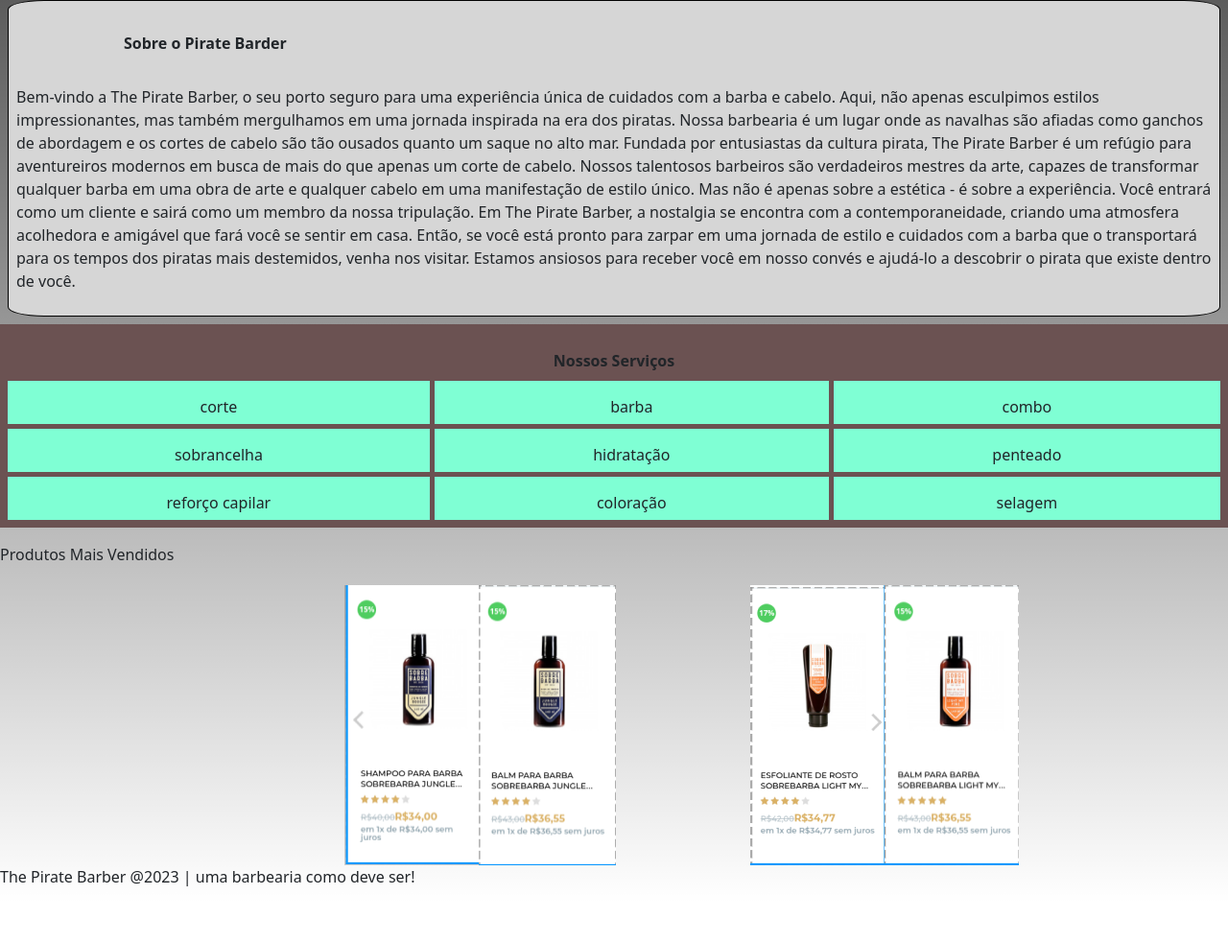
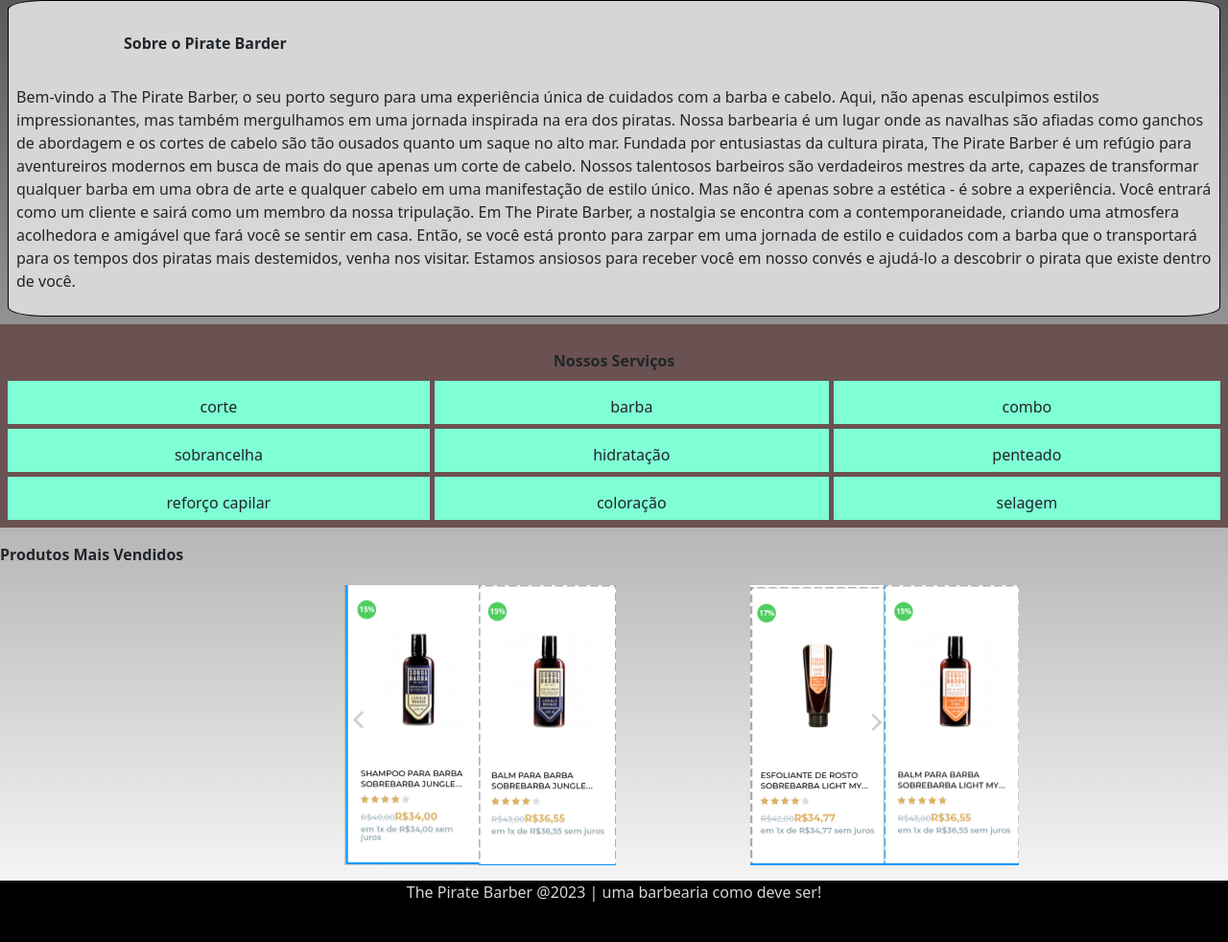
Before and after one commit to rodrigosiqq/barbearialanding, a plain HTML site: page index.html in a window 1280 px wide. Shown: the part 532-1514 px from the top of the page at 96% size. Before the commit the page ends 1474 px from the top, so only its background shows below. Drawn offline with nearby package versions, Linux system fonts and the light colour scheme.

Commit message:
realizado ajuste no footer

```diff
--- a/assets/css/media.css
+++ b/assets/css/media.css
@@ -122,7 +122,6 @@
     }
 
 
-}
     .produtos {
         display: flex;
         justify-content: center;
@@ -142,3 +141,21 @@
         max-height: 100%;
         transition: transform 0.3s ease-in-out;
     }
+
+    .barra{
+        background-color: #000000;
+        color: #d6d6d6;
+        height: 4rem;
+    }
+
+    .barra p{
+        text-align: center;
+        padding: 0;
+        margin: 1rem;
+
+    }
+
+
+
+
+}
--- a/index.html
+++ b/index.html
@@ -74,7 +74,7 @@
                  </div>
              </div>
         </section>
-        <p>Produtos Mais Vendidos</p>
+        <p><b> Produtos Mais Vendidos</b></p>
         <section class="produtos">
              <div class="slider">
                  <img src="/assets/img/slide/01.png" alt="imagem de produto mais vendido no slide">
@@ -85,8 +85,7 @@
                  <img src="/assets/img/slide/01.png" alt="imagem de produto mais vendido no slide">
              </div>
         </section>
-
-        <footer>
+        <footer class="barra">
              <p>The Pirate Barber @2023 | uma barbearia como deve ser!</p>
         </footer>
     </section>
```
Lines whose indentation alone changed are shown as unchanged.
